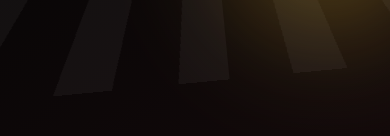
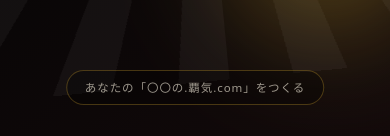
Before and after one commit to tatekennn/Tatekenmes, a Next.js app: page / in a window 390 px wide. Shown: the part 705-841 px from the top of the page. Built offline with nearby package versions, Linux system fonts and the light colour scheme.

Commit message:
feat: トップに控えめなサブドメイン作成誘導を追加
下部に小さなピル型リンク「あなたの『〇〇の.覇気.com』をつくる」→ /apply。
覇気を楽しみ始めた人の邪魔をしないよう、クリックごとに薄くなり3クリックで消える。

```diff
--- /dev/null
+++ b/src/app/HomeCta.tsx
@@ -0,0 +1,25 @@
+'use client';
+
+import { useEffect, useState } from 'react';
+
+// トップで覇気を楽しみ始めた人の邪魔をしないよう、
+// クリックのたびに薄くなり HIDE_AFTER 回で消える控えめな誘導。
+const HIDE_AFTER = 3;
+
+export default function HomeCta() {
+  const [clicks, setClicks] = useState(0);
+
+  useEffect(() => {
+    const onClick = () => setClicks((c) => c + 1);
+    document.addEventListener('click', onClick);
+    return () => document.removeEventListener('click', onClick);
+  }, []);
+
+  if (clicks >= HIDE_AFTER) return null;
+
+  return (
+    <a href="/apply" className={`home-cta${clicks > 0 ? ' home-cta--dim' : ''}`}>
+      あなたの「〇〇の.覇気.com」をつくる
+    </a>
+  );
+}
--- a/src/app/globals.css
+++ b/src/app/globals.css
@@ -37,6 +37,45 @@ body {
 
 button {
   font: inherit;
+}
+
+/* トップの控えめなサブドメイン作成誘導（クリックで薄れて消える） */
+.home-cta {
+  position: absolute;
+  bottom: clamp(1.4rem, 4vh, 2.6rem);
+  left: 50%;
+  transform: translateX(-50%);
+  z-index: 3;
+  padding: 0.55rem 1.1rem;
+  border: 1px solid rgba(215, 169, 46, 0.3);
+  border-radius: 999px;
+  font-family: ui-sans-serif, system-ui, sans-serif;
+  font-size: 0.8rem;
+  letter-spacing: 0.08em;
+  white-space: nowrap;
+  color: rgba(247, 241, 223, 0.62);
+  text-decoration: none;
+  background: rgba(0, 0, 0, 0.28);
+  transition:
+    opacity 400ms ease,
+    color 160ms ease,
+    border-color 160ms ease;
+}
+
+.home-cta:hover {
+  color: var(--gold);
+  border-color: rgba(215, 169, 46, 0.7);
+}
+
+.home-cta--dim {
+  opacity: 0.35;
+}
+
+@media (max-width: 640px) {
+  .home-cta {
+    font-size: 0.72rem;
+    max-width: 92vw;
+  }
 }
 
 /* ===== 申込フォーム（/apply） ===== */
--- a/src/app/page.tsx
+++ b/src/app/page.tsx
@@ -1,3 +1,5 @@
+import HomeCta from './HomeCta';
+
 export default function HomePage() {
   return (
     <main className="haki-stage" aria-label="覇気.com">
@@ -6,6 +8,7 @@ export default function HomePage() {
       <h1 className="haki" aria-label="覇気">
         覇気
       </h1>
+      <HomeCta />
     </main>
   );
 }
```
